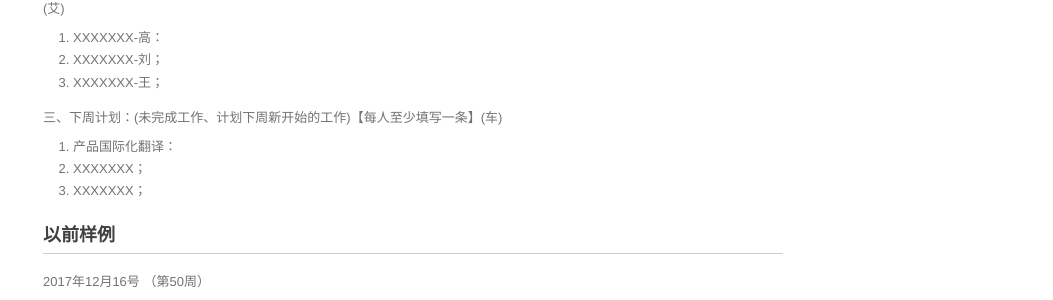
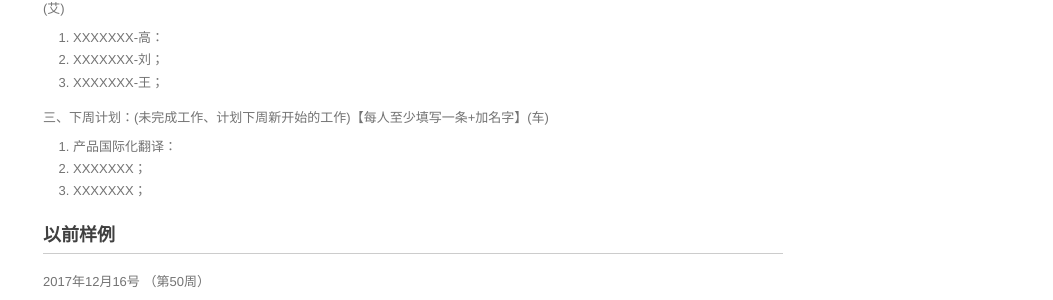
Before and after one commit to walllFlower/blog, a Jekyll site: the page built from _posts/2018-07-17-day_report_cxz.md, in a window 1280 px wide and 900 px high, scrolled down 6635 px. Shown: the part 150-450 px from the top of the window, without its empty margins (227-1280 px from the left). Built offline with Jekyll 4.4.1, drawn with Linux system fonts in a browser that asks for light colours; comment, search, counter and statistics services are not loaded.

Commit message:
Update 2018-07-17-day_report_cxz.md

```diff
--- a/_posts/2018-07-17-day_report_cxz.md
+++ b/_posts/2018-07-17-day_report_cxz.md
@@ -428,7 +428,7 @@ categories: 技术运营工作周报
 2. XXXXXXX-刘；
 3. XXXXXXX-王；
 
-三、下周计划：(未完成工作、计划下周新开始的工作)【每人至少填写一条】(车)
+三、下周计划：(未完成工作、计划下周新开始的工作)【每人至少填写一条+加名字】(车)
 
 1. 产品国际化翻译：
 2. XXXXXXX；
```
